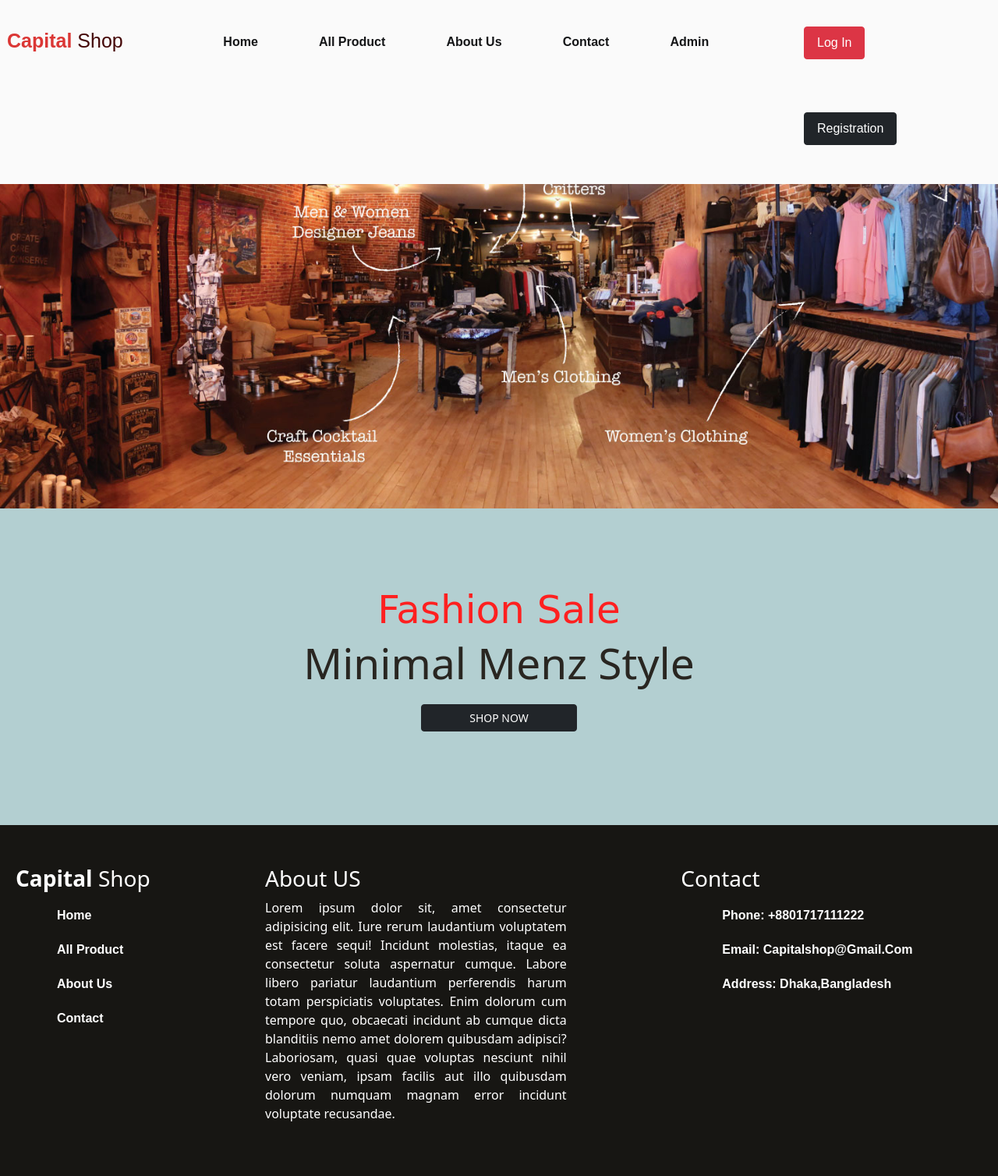
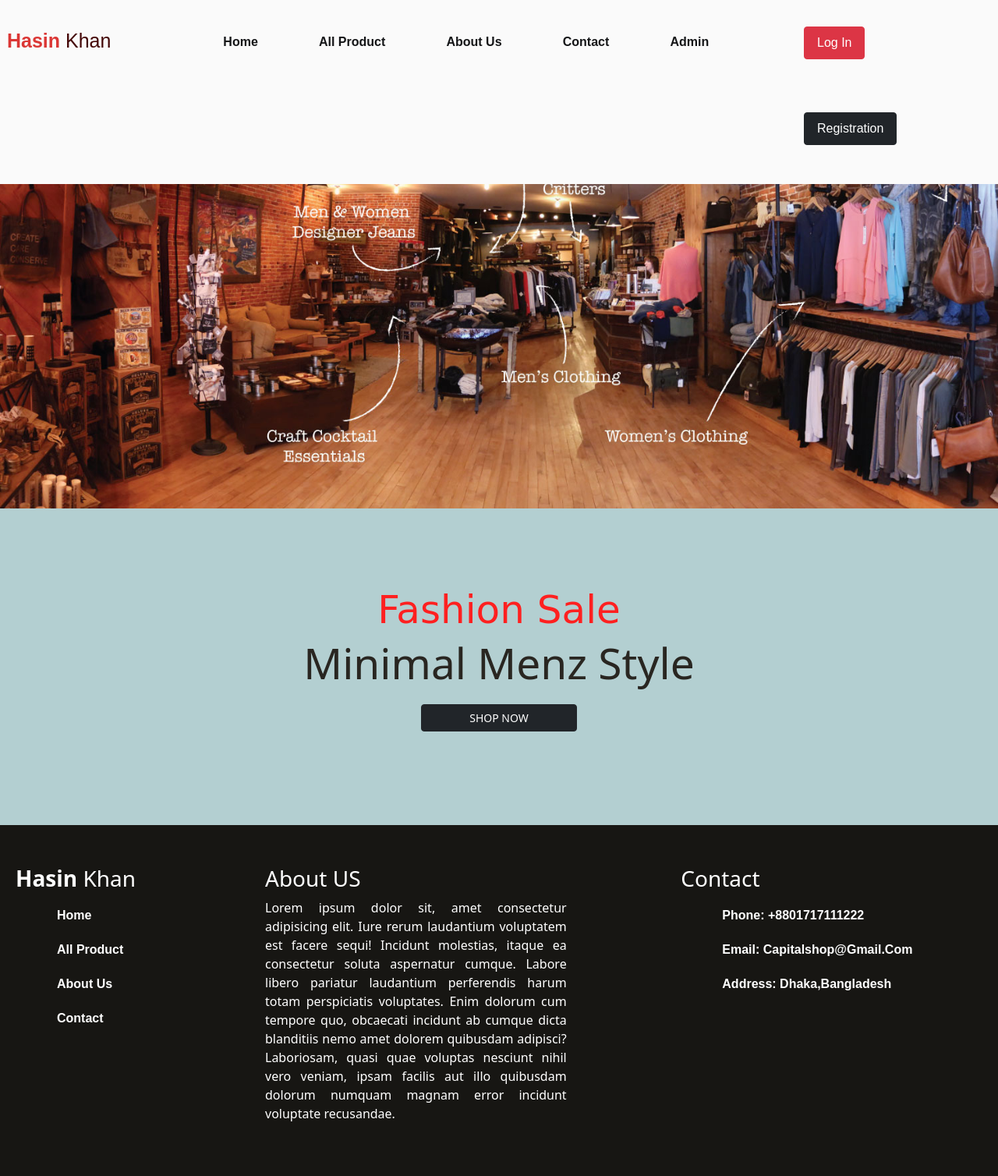
Before and after one commit to ArkoKhan/e-commerce, a Django app: page / in a window 1280 px wide. Shown: the whole page at 78% size. Run offline with Django 5.2, Linux system fonts and the light colour scheme.

Commit message:
new brand name

```diff
--- a/templates/footer.html
+++ b/templates/footer.html
@@ -1,7 +1,7 @@
 <footer>
   <div class="row">
     <div class="col-3">
-      <h3><strong>Capital</strong> Shop</h3>
+      <h3><strong>Hasin</strong> Khan</h3>
       <ul>
         <li class="nav-item"><a href="/">Home</a></li>
         <li class="nav-item"><a href="#">All Product</a></li>
--- a/templates/nav.html
+++ b/templates/nav.html
@@ -2,7 +2,7 @@
   <div class="row">
     <div class="col-md-2 barnd">
       <div class="nav-item">
-        <a href="/"><span>Capital</span> Shop</a>
+        <a href="/"><span>Hasin</span> Khan</a>
       </div>
     </div>
     <div class="col-md-7 navigation">
```
Also changed, not shown: db.sqlite3.
